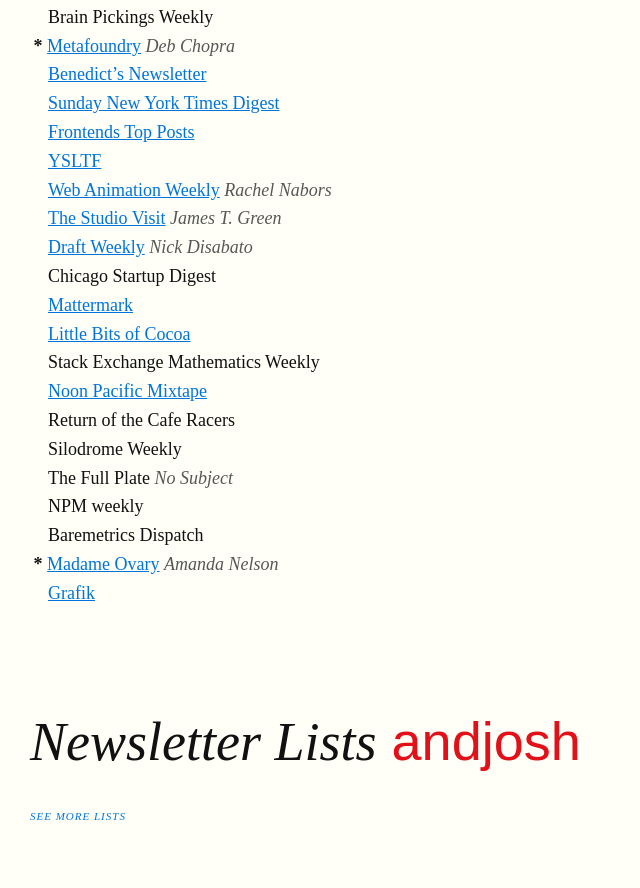
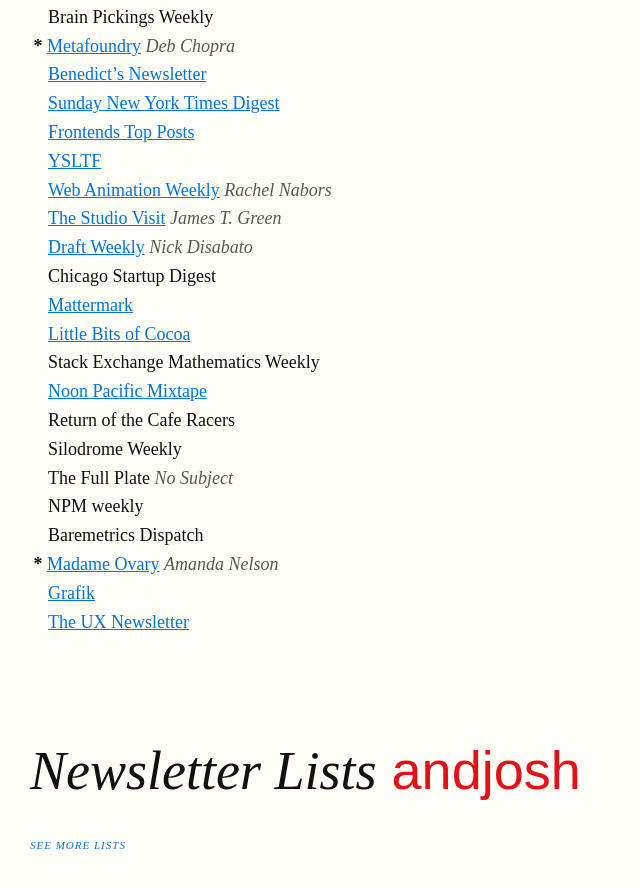
Before and after one commit to joshbeckman/andjosh.github.io, a Jekyll site: the page built from _lists/newsletter-lists.md, in a window 1280 px wide and 900 px high, scrolled down 1053 px. Shown: the top 888 px of the window, without its empty margins (0-640 px from the left). Built offline with Jekyll 4.4.1, drawn with Linux system fonts in a browser that asks for light colours; Markdown is read by kramdown in place of the engine named in the settings.

Commit message:
one more to the lists

```diff
--- a/_lists/newsletter-lists.md
+++ b/_lists/newsletter-lists.md
@@ -58,6 +58,7 @@
 - Baremetrics Dispatch
 - __*__ [Madame Ovary](http://tinyletter.com/amandanelson) _Amanda Nelson_
 - [Grafik](https://www.grafik.net)
+- [The UX Newsletter](http://www.theuxnewsletter.com)
 
 <!--two items:-->
 
```
